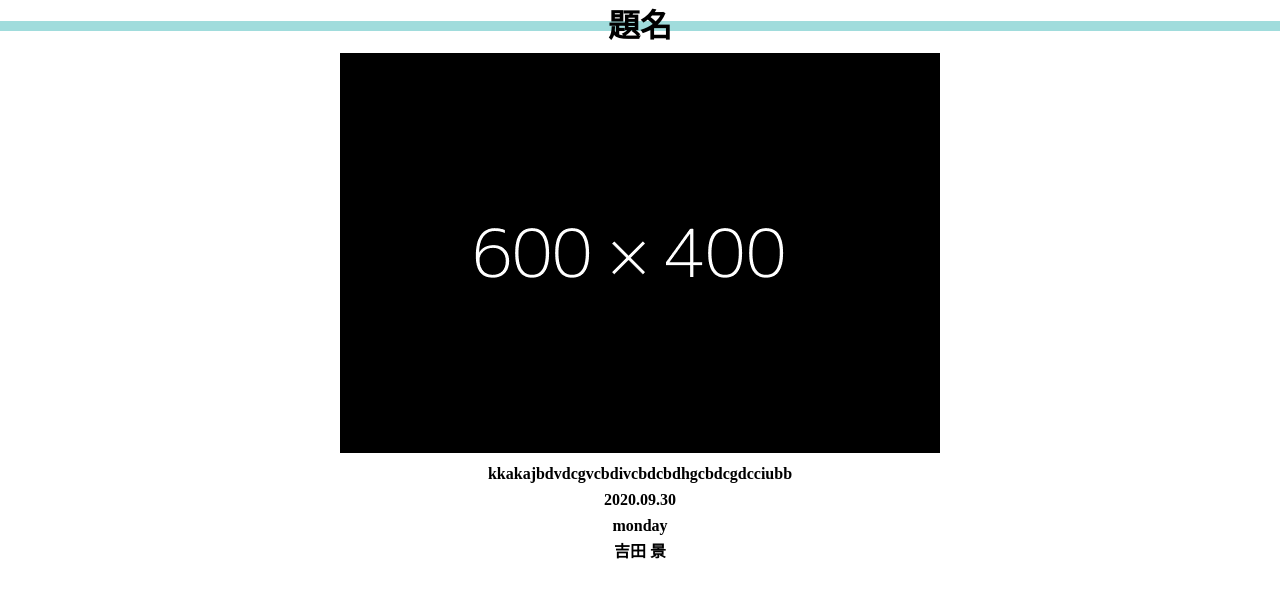
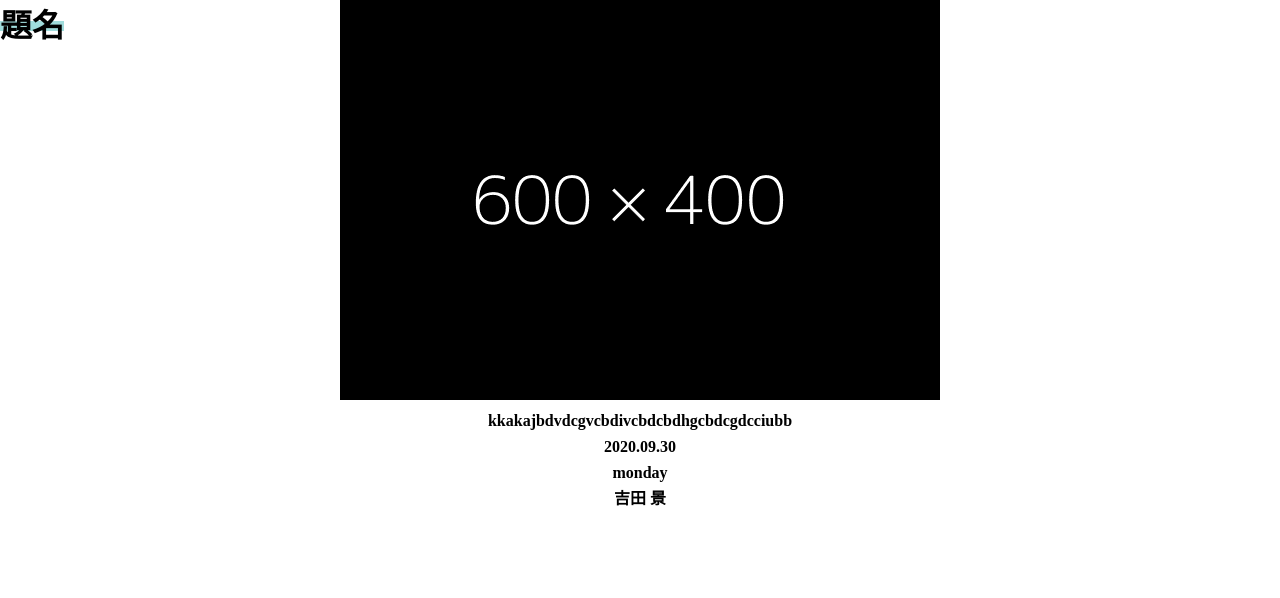
Before and after one commit to tmm271618-ux/KTK.gift.io, a plain HTML site: page news/index.html in a window 1280 px wide. Drawn offline with Linux system fonts and the light colour scheme.

Commit message:
Update style_news.css

```diff
--- a/news/style_news.css
+++ b/news/style_news.css
@@ -23,5 +23,8 @@ div {
 }
 
 h1 {
+    display: block;
+    position: absolute;
+    padding: 50%, 50px;
     background-color:rgb(160, 220, 220);
 }
```
